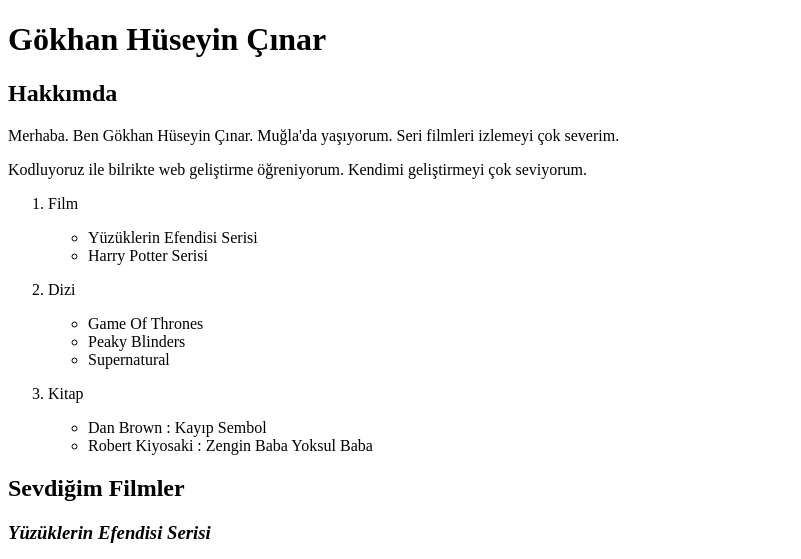
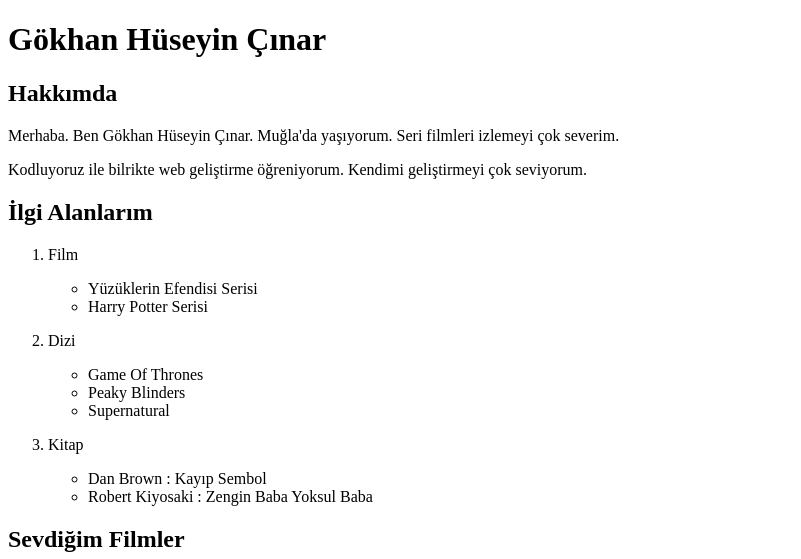
Before and after one commit to CinarGokhan/Odev, a plain HTML site: page İlk Web Sayfası/index.html in a window 1280 px wide. Shown: the top 559 px of the page, without its empty margins (0-801 px from the left). Drawn offline with Linux system fonts and the light colour scheme.

Commit message:
Update index.html

```diff
--- a/İlk Web Sayfası/index.html
+++ b/İlk Web Sayfası/index.html
@@ -19,6 +19,7 @@
 
     <!-- İlgi Alanlarım Başladı-->
     <div>
+        <h2>İlgi Alanlarım</h2>
         <ol>
             <li>
                 <p>Film</p>
```
